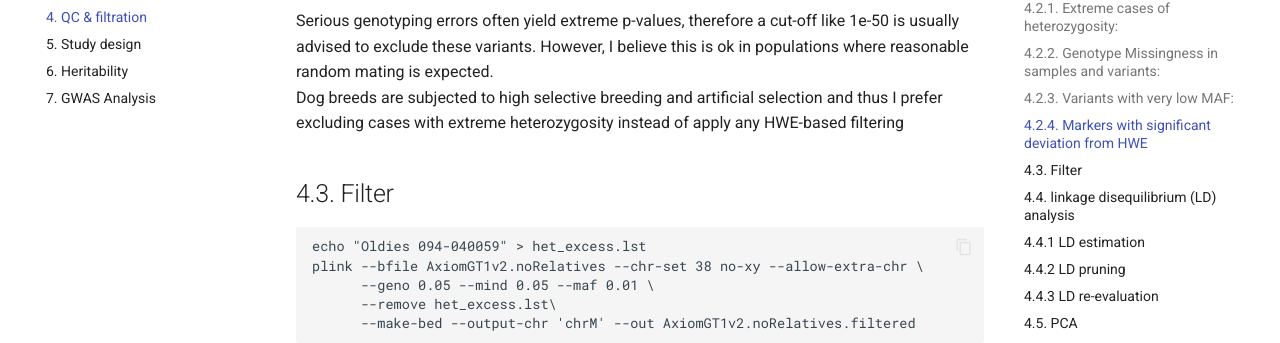
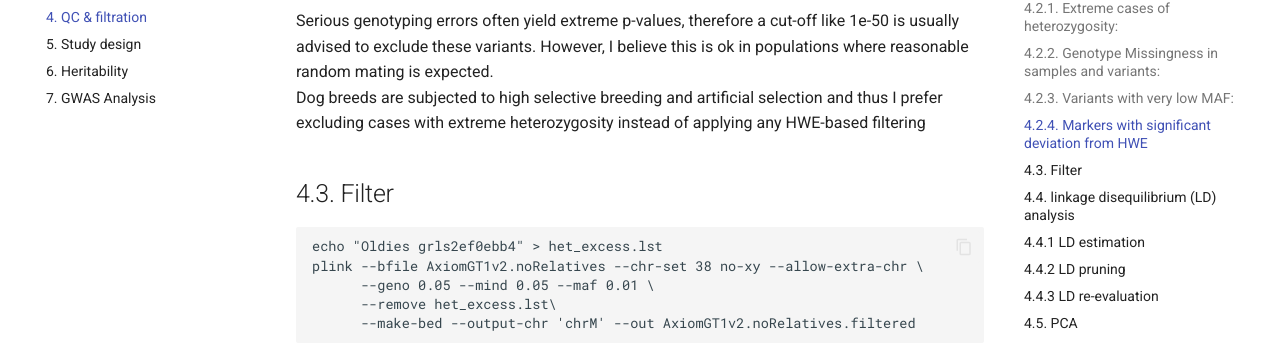
Before and after one commit to morrisanimalfoundation/grGWAS, an MkDocs documentation site: the page built from docs/4.qc_filter.md, in a window 1280 px wide and 900 px high, scrolled down 2056 px. Shown: the part 172-515 px from the top of the window. Built offline with MkDocs 1.6.1 and Material for MkDocs 9.7.7, drawn with Linux system fonts in a browser that asks for light colours; comment, search, counter and statistics services are not loaded; some of the changed text lies outside the part shown.

````diff
--- a/docs/4.qc_filter.md
+++ b/docs/4.qc_filter.md
@@ -85,11 +85,11 @@ cat inspect/AxiomGT1v2.noRelatives.explore.hwe | awk '{if(NR==1)print}{if($9<1e-
 ```
 
 Serious genotyping errors often yield extreme p-values, therefore a cut-off like 1e-50 is usually advised to exclude these variants. However, I believe this is ok in populations where reasonable random mating is expected.
-Dog breeds are subjected to high selective breeding and artificial selection and thus I prefer excluding cases with extreme heterozygosity instead of apply any HWE-based filtering
+Dog breeds are subjected to high selective breeding and artificial selection and thus I prefer excluding cases with extreme heterozygosity instead of applying any HWE-based filtering
 
 ## 4.3. Filter
 ```
-echo "Oldies 094-040059" > het_excess.lst
+echo "Oldies grls2ef0ebb4" > het_excess.lst
 plink --bfile AxiomGT1v2.noRelatives --chr-set 38 no-xy --allow-extra-chr \
       --geno 0.05 --mind 0.05 --maf 0.01 \
       --remove het_excess.lst\
````
Also changed, not shown: other parts of docs/4.qc_filter.md (+2 -2 lines).
